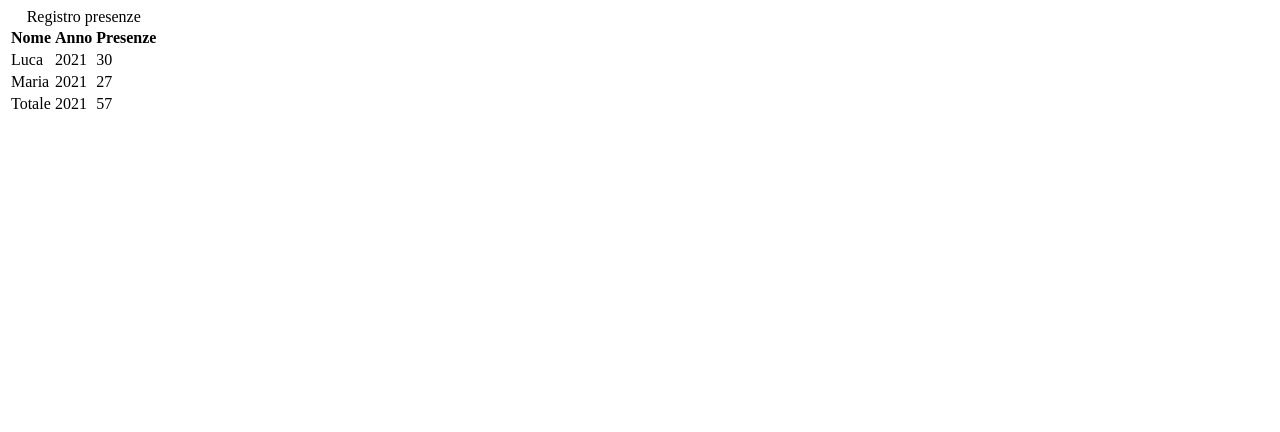
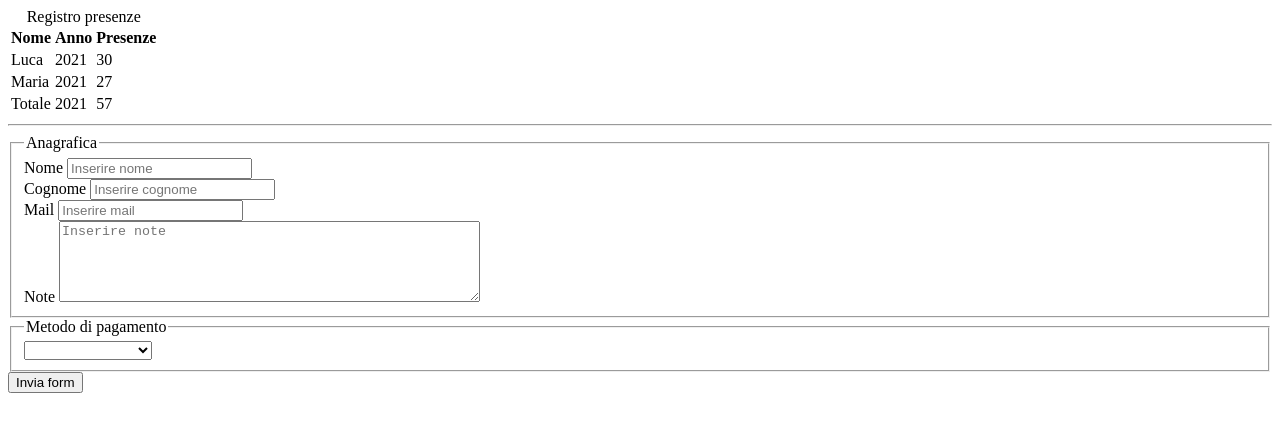
Before and after one commit to NunzioDiCroce/FrontEnd, a plain HTML site: page S1_L2/index.html in a window 1280 px wide. Drawn offline with Linux system fonts and the light colour scheme.

Commit message:
Create form

```diff
--- a/S1_L2/index.html
+++ b/S1_L2/index.html
@@ -6,6 +6,7 @@
     <title>Document</title>
 </head>
 <body>
+
     <table>
         <caption>Registro presenze</caption>
         <thead>
@@ -36,6 +37,40 @@
         </tfoot>
 
     </table>
+    <hr>
+
+    <form method="post" action="" autocomplete="on">
+        <fieldset>
+            <legend>Anagrafica</legend>
+
+            <label for="nome">Nome</label>
+            <input type="text" id="nome" name="nome" placeholder="Inserire nome"><br>
+
+            <label for="cognome">Cognome</label>
+            <input type="text" id="cognome" name="cognome" placeholder="Inserire cognome"><br>
+
+            <label for="mail">Mail</label>
+            <input type="email" id="mail" nome="mail" placeholder="Inserire mail"><br>
+
+            <label for="note">Note</label>
+            <textarea id="note" name="note" placeholder="Inserire note" rows="5" cols="50"></textarea><br>
+        </fieldset>
+        <fieldset>
+            <legend>Metodo di pagamento</legend>
+
+            <select id="metodiPagamento" name="meotdiPagamento">
+                <optgroup label="metodo">
+                    <option value=""></option>
+                    <option value="cartaCredito">Carta di credito</option>
+                    <option value="bonifico">Bonifico</option>
+                    <option value="paypal">PayPal</option>
+                </optgroup>
+            </select><br>
+        </fieldset>
+
+        <button type="submit">Invia form</button>
+
+    </form>
 
 </body>
 </html>
```
